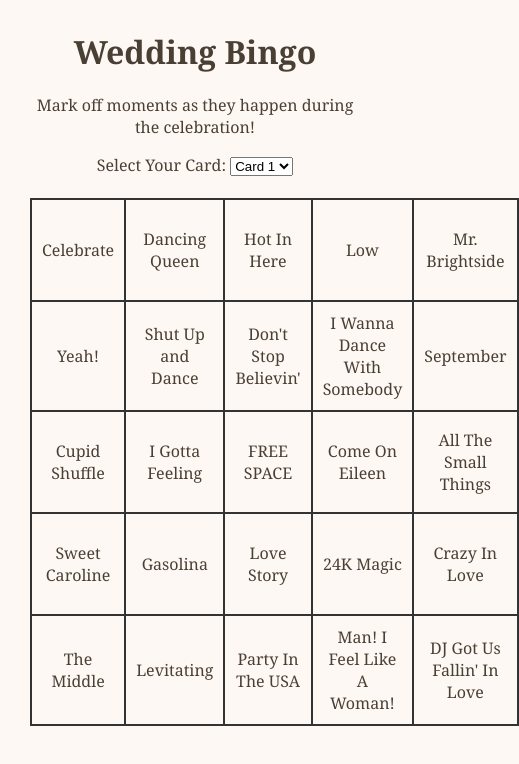
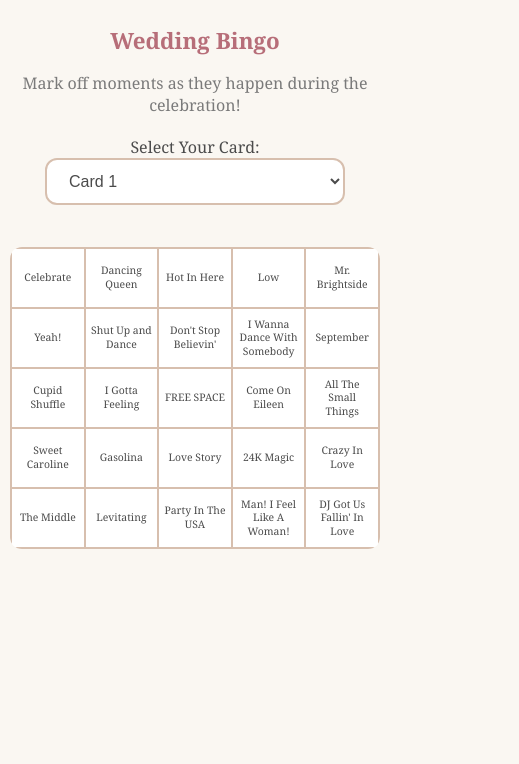
Before and after one commit to ceh182/Bingo, a plain HTML site: page index.html in a window 390 px wide. Shown: the whole page, 519 px wide, since content can reach past the window. Drawn offline with Linux system fonts and the light colour scheme.

Commit message:
Refactor CSS styles for improved layout and design

```diff
--- a/index.html
+++ b/index.html
@@ -5,34 +5,144 @@
 <title>Wedding Bingo</title>
 
 <style>
-body {
-    font-family: "Georgia", serif;
-    background-color: #fdf8f3;
-    color: #4a3f35;
-    text-align: center;
-    margin: 30px;
+
+/* Mobile scaling */
+* {
+    box-sizing: border-box;
 }
 
-table {
-  margin: auto;
-  border-collapse: collapse;
+body {
+    margin: 0;
+    padding: 20px;
+    background-color: #FAF7F2;
+    color: #4B4B4B;
+
+    font-family: Georgia, "Times New Roman", serif;
+
+    text-align: center;
 }
 
-td {
-  width: 120px;
-  height: 80px;
-  border: 2px solid #333;
-  padding: 10px;
-  cursor: pointer;
-  text-align: center;
-  vertical-align: middle;
+/* Header */
+h1 {
+    color: #B76E79;
+    font-size: 2.2rem;
+    margin-bottom: 10px;
 }
 
+p {
+    color: #7A7A7A;
+    margin-bottom: 20px;
+}
+
+/* Dropdown */
+select {
+    padding: 12px 18px;
+    font-size: 1rem;
+
+    border: 2px solid #D7BFAE;
+    border-radius: 12px;
+
+    background-color: white;
+    color: #4B4B4B;
+
+    margin-bottom: 20px;
+}
+
+/* Bingo table */
+table {
+    width: 100%;
+    max-width: 900px;
+
+    margin: auto;
+
+    border-collapse: collapse;
+    table-layout: fixed;
+
+    background-color: white;
+
+    border-radius: 12px;
+    overflow: hidden;
+}
+
+/* Bingo squares */
+td {
+    border: 2px solid #D7BFAE;
+
+    width: 20%;
+    height: 90px;
+
+    padding: 10px;
+
+    font-size: 0.95rem;
+    line-height: 1.3;
+
+    text-align: center;
+    vertical-align: middle;
+
+    cursor: pointer;
+
+    background-color: #FFFFFF;
+
+    transition: all 0.2s ease;
+}
+
+/* Hover effect */
+td:hover {
+    background-color: #F7ECEE;
+}
+
+/* Selected squares */
 .marked {
-  background-color: #7db7ff;
-  color: white;
-  font-weight: bold;
+    background-color: #B76E79 !important;
+    color: white;
+    font-weight: bold;
 }
+
+/* FREE SPACE */
+.free-space {
+    background-color: #A3B18A;
+    color: white;
+    font-weight: bold;
+}
+
+/* Mobile phones */
+@media (max-width: 768px) {
+
+    body {
+        padding: 10px;
+    }
+
+    h1 {
+        font-size: 1.7rem;
+    }
+
+    td {
+        height: 70px;
+        font-size: 0.75rem;
+        padding: 6px;
+    }
+
+    select {
+        width: 100%;
+        max-width: 300px;
+    }
+}
+
+/* Very small phones */
+@media (max-width: 480px) {
+
+    td {
+        height: 60px;
+        font-size: 0.65rem;
+        padding: 4px;
+    }
+
+    h1 {
+        font-size: 1.4rem;
+    }
+}
+
+</style>
 </style>
 </head>
 
```
